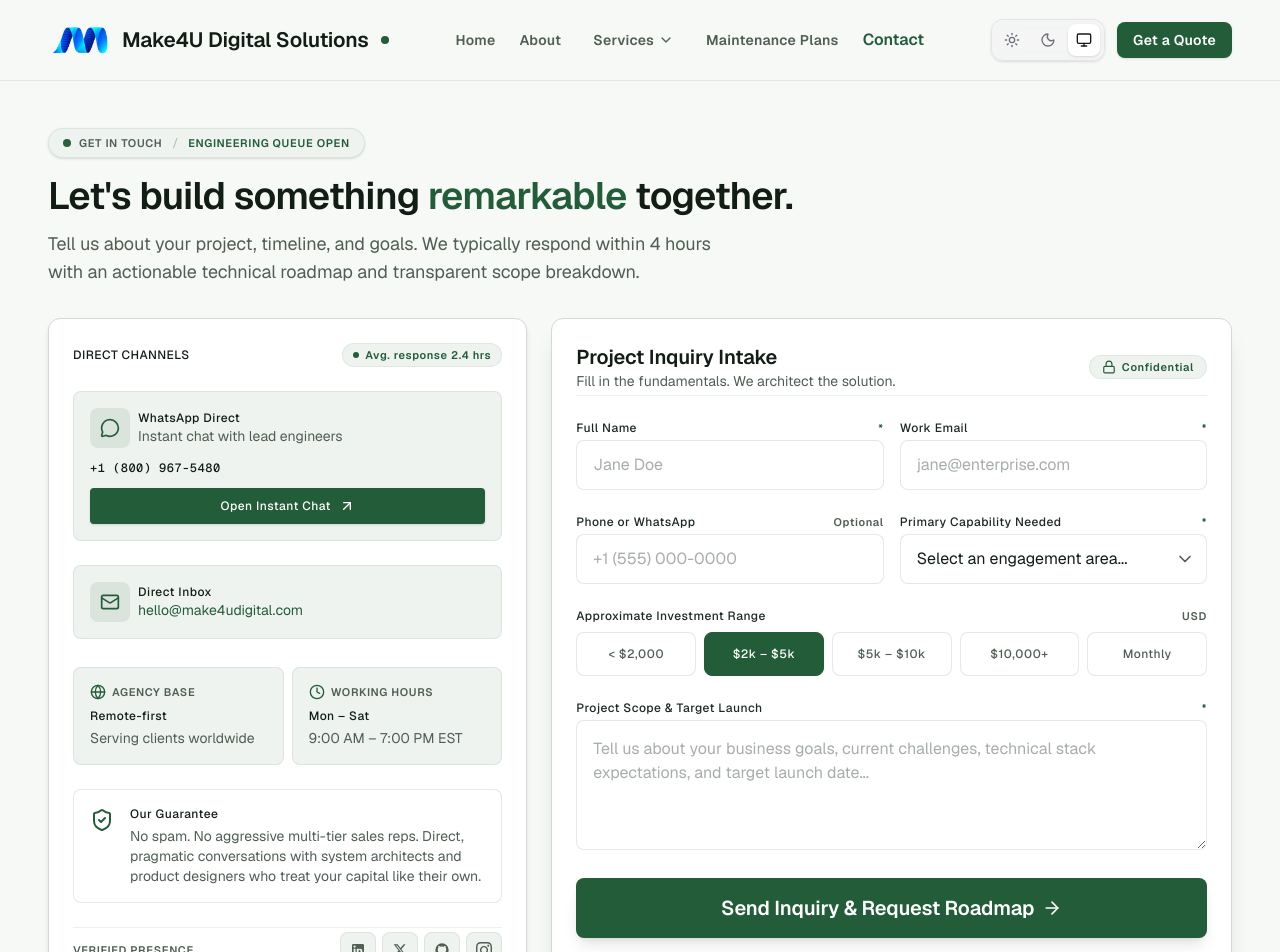
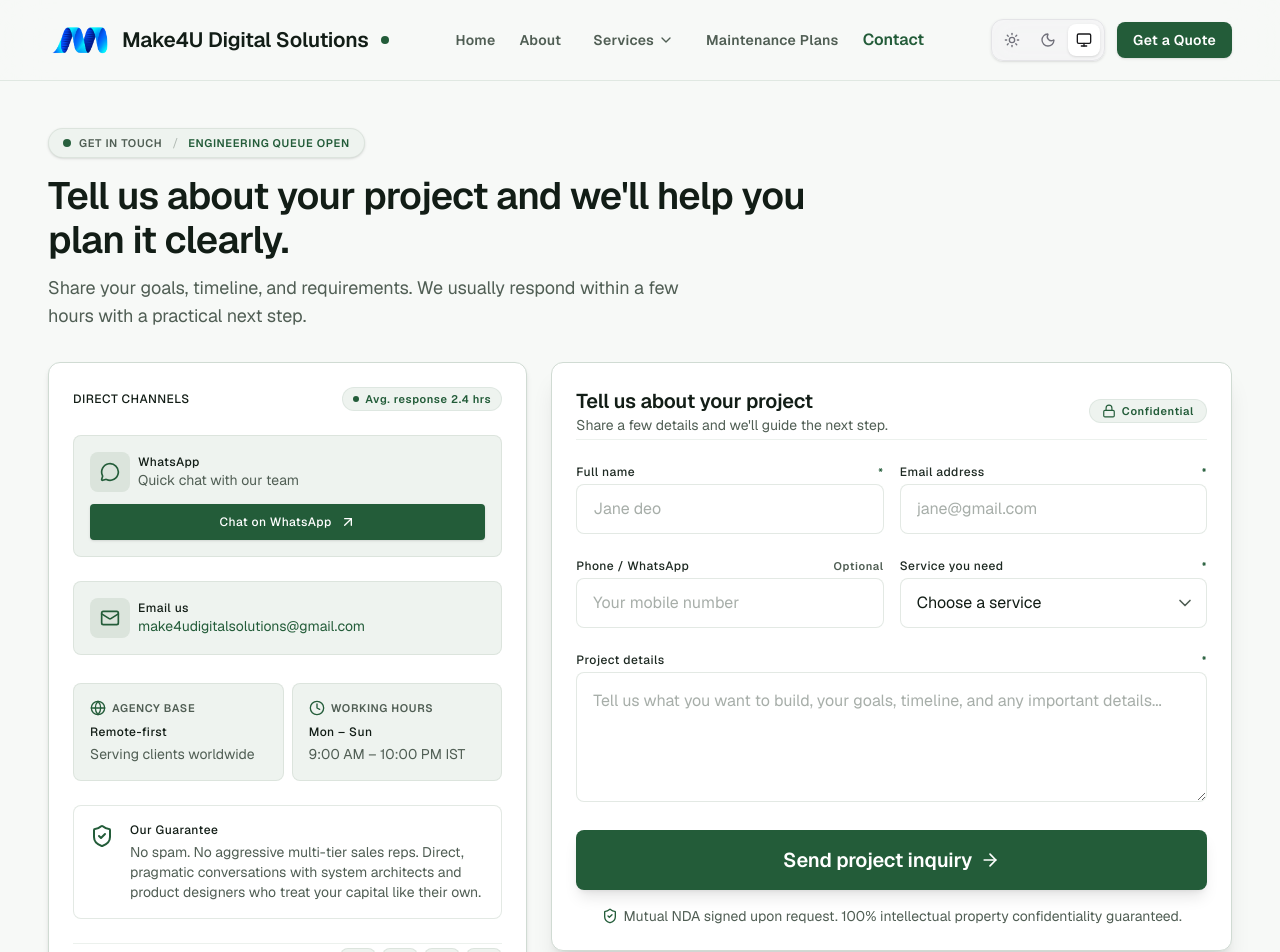
Before and after one commit to Jais-Abhi/Make4u_portfolio, a Next.js app: page /contact in a window 1280 px wide. Shown: the top 952 px of the page. Built offline with nearby package versions, Linux system fonts and the light colour scheme.

Commit message:
contact things added

```diff
--- a/src/components/contact-preview.jsx
+++ b/src/components/contact-preview.jsx
@@ -56,7 +56,7 @@ export function ContactPreview() {
               </span>
 
               <a
-                href="mailto:hello@make4u.example"
+                href="mailto:make4udigitalsolutions@gmail.com"
                 className="flex items-center justify-between p-3 rounded bg-surface-container-high border border-outline-variant hover:border-primary-container transition-colors group"
               >
                 <div className="flex items-center gap-3">
@@ -66,7 +66,7 @@ export function ContactPreview() {
                       Email Inquiry
                     </span>
                     <span className="font-body-sm text-body-sm text-primary font-medium">
-                      hello@make4u.example
+                      make4udigitalsolutions@gmail.com
                     </span>
                   </div>
                 </div>
@@ -74,17 +74,19 @@ export function ContactPreview() {
               </a>
 
               <a
-                href="tel:+15550192834"
+                href="https://wa.me/917390813440?text=Hello%20Make4U%20Digital%20Solutions%2C%20I%20need%20help%20with%20my%20project."
+                target="_blank"
+                rel="noopener noreferrer"
                 className="flex items-center justify-between p-3 rounded bg-surface-container-high border border-outline-variant hover:border-primary-container transition-colors group"
               >
                 <div className="flex items-center gap-3">
                   <MessageSquare className="h-5 w-5 text-primary-container" />
                   <div className="flex flex-col">
                     <span className="font-label-sm text-label-sm text-on-surface-variant">
-                      WhatsApp &amp; Direct Line
+                      WhatsApp
                     </span>
                     <span className="font-body-sm text-body-sm text-primary font-medium">
-                      +1 (555) 019-2834
+                      Chat with our team
                     </span>
                   </div>
                 </div>
--- a/src/components/contact/contact-section.jsx
+++ b/src/components/contact/contact-section.jsx
@@ -18,14 +18,6 @@ import {
   Zap,
   ChevronDown,
 } from "lucide-react";
-
-const BUDGET_OPTIONS = [
-  { value: "<2k", label: "< $2,000" },
-  { value: "2k-5k", label: "$2k – $5k" },
-  { value: "5k-10k", label: "$5k – $10k" },
-  { value: "10k+", label: "$10,000+" },
-  { value: "retainer", label: "Monthly" },
-];
 
 const SERVICE_OPTIONS = [
   { value: "web-app", label: "Website & App Development" },
@@ -59,7 +51,6 @@ export function ContactSection() {
     workEmail: "",
     contactNumber: "",
     serviceSelect: initialService,
-    budget: "2k-5k",
     projectDetails: "",
   });
 
@@ -109,7 +100,6 @@ export function ContactSection() {
         workEmail: "",
         contactNumber: "",
         serviceSelect: "",
-        budget: "2k-5k",
         projectDetails: "",
       });
     }, 900);
@@ -135,13 +125,11 @@ export function ContactSection() {
             </div>
 
             <h1 className="font-headline-lg text-headline-lg text-primary tracking-tight font-bold mt-2">
-              Let&apos;s build something{" "}
-              <span className="text-primary-container">remarkable</span> together.
+              Tell us about your project and we&apos;ll help you plan it clearly.
             </h1>
 
             <p className="font-body-lg text-body-lg text-on-surface-variant max-w-2xl leading-relaxed mt-1">
-              Tell us about your project, timeline, and goals. We typically respond
-              within 4 hours with an actionable technical roadmap and transparent scope breakdown.
+              Share your goals, timeline, and requirements. We usually respond within a few hours with a practical next step.
             </p>
           </div>
         </section>
@@ -172,25 +160,21 @@ export function ContactSection() {
                   </div>
                   <div className="flex flex-col">
                     <span className="font-label-md text-label-md text-primary font-semibold">
-                      WhatsApp Direct
+                      WhatsApp
                     </span>
                     <span className="font-body-sm text-body-sm text-on-surface-variant">
-                      Instant chat with lead engineers
+                      Quick chat with our team
                     </span>
                   </div>
                 </div>
 
-                <p className="font-label-md text-label-md text-primary font-mono tracking-wide pt-1">
-                  +1 (800) 967-5480
-                </p>
-
                 <a
-                  href="https://wa.me/18009675480"
+                  href="https://wa.me/917390813440?text=Hello%20Make4U%20Digital%20Solutions%2C%20I%20want%20to%20discuss%20my%20project."
                   target="_blank"
                   rel="noopener noreferrer"
                   className="mt-1 inline-flex items-center justify-center gap-2 w-full py-2.5 px-4 bg-primary-container text-on-primary-fixed font-label-md text-label-md rounded font-semibold hover:brightness-105 active:scale-[0.99] transition-all shadow-sm"
                 >
-                  <span>Open Instant Chat</span>
+                  <span>Chat on WhatsApp</span>
                   <ArrowUpRight className="h-4 w-4" />
                 </a>
               </div>
@@ -203,13 +187,13 @@ export function ContactSection() {
                   </div>
                   <div className="flex flex-col">
                     <span className="font-label-md text-label-md text-primary font-semibold">
-                      Direct Inbox
+                      Email us
                     </span>
                     <a
-                      href="mailto:hello@make4udigital.com"
+                      href="mailto:make4udigitalsolutions@gmail.com"
                       className="font-body-sm text-body-sm text-primary-container hover:underline"
                     >
-                      hello@make4udigital.com
+                      make4udigitalsolutions@gmail.com
                     </a>
                   </div>
                 </div>
@@ -240,10 +224,10 @@ export function ContactSection() {
                     </span>
                   </div>
                   <p className="font-label-md text-label-md text-primary font-medium mt-1">
-                    Mon – Sat
+                    Mon – Sun
                   </p>
                   <p className="font-body-sm text-body-sm text-on-surface-variant leading-tight">
-                    9:00 AM – 7:00 PM EST
+                    9:00 AM – 10:00 PM IST
                   </p>
                 </div>
               </div>
@@ -376,10 +360,10 @@ export function ContactSection() {
               <div className="flex items-center justify-between pb-1 border-b border-outline-variant/40">
                 <div className="flex flex-col">
                   <h2 className="font-headline-sm text-headline-sm text-primary font-bold">
-                    Project Inquiry Intake
+                    Tell us about your project
                   </h2>
                   <p className="font-body-sm text-body-sm text-on-surface-variant">
-                    Fill in the fundamentals. We architect the solution.
+                    Share a few details and we&apos;ll guide the next step.
                   </p>
                 </div>
                 <span className="hidden sm:inline-flex items-center gap-1.5 font-label-sm text-label-sm text-primary-container bg-surface-container-low border border-outline-variant/50 px-3 py-1 rounded-full font-medium">
@@ -395,7 +379,7 @@ export function ContactSection() {
                     htmlFor="fullName"
                     className="font-label-md text-label-md text-on-surface font-semibold flex items-center justify-between"
                   >
-                    Full Name
+                    Full name
                     <span className="text-primary-container font-label-sm text-label-sm">*</span>
                   </label>
                   <input
@@ -405,7 +389,7 @@ export function ContactSection() {
                     required
                     value={formData.fullName}
                     onChange={handleInputChange}
-                    placeholder="Jane Doe"
+                    placeholder="Jane deo"
                     className={`w-full bg-surface-container-lowest border ${
                       errors.fullName ? "border-red-500" : "border-outline-variant/60"
                     } text-primary placeholder-on-surface-variant/50 font-body-md text-body-md px-space-md py-3 rounded-lg transition-all outline-none focus:border-primary-container focus:bg-surface-container-high`}
@@ -420,7 +404,7 @@ export function ContactSection() {
                     htmlFor="workEmail"
                     className="font-label-md text-label-md text-on-surface font-semibold flex items-center justify-between"
                   >
-                    Work Email
+                    Email address
                     <span className="text-primary-container font-label-sm text-label-sm">*</span>
                   </label>
                   <input
@@ -430,7 +414,7 @@ export function ContactSection() {
                     required
                     value={formData.workEmail}
                     onChange={handleInputChange}
-                    placeholder="jane@enterprise.com"
+                    placeholder="jane@gmail.com"
                     className={`w-full bg-surface-container-lowest border ${
                       errors.workEmail ? "border-red-500" : "border-outline-variant/60"
                     } text-primary placeholder-on-surface-variant/50 font-body-md text-body-md px-space-md py-3 rounded-lg transition-all outline-none focus:border-primary-container focus:bg-surface-container-high`}
@@ -448,7 +432,7 @@ export function ContactSection() {
                     htmlFor="contactNumber"
                     className="font-label-md text-label-md text-on-surface font-semibold flex items-center justify-between"
                   >
-                    Phone or WhatsApp
+                    Phone / WhatsApp
                     <span className="font-label-sm text-label-sm text-on-surface-variant font-normal">
                       Optional
                     </span>
@@ -459,7 +443,7 @@ export function ContactSection() {
                     type="tel"
                     value={formData.contactNumber}
                     onChange={handleInputChange}
-                    placeholder="+1 (555) 000-0000"
+                    placeholder="Your mobile number"
                     className="w-full bg-surface-container-lowest border border-outline-variant/60 text-primary placeholder-on-surface-variant/50 font-body-md text-body-md px-space-md py-3 rounded-lg transition-all outline-none focus:border-primary-container focus:bg-surface-container-high"
                   />
                 </div>
@@ -469,7 +453,7 @@ export function ContactSection() {
                     htmlFor="serviceSelect"
                     className="font-label-md text-label-md text-on-surface font-semibold flex items-center justify-between"
                   >
-                    Primary Capability Needed
+                    Service you need
                     <span className="text-primary-container font-label-sm text-label-sm">*</span>
                   </label>
                   <div className="relative">
@@ -484,7 +468,7 @@ export function ContactSection() {
                       } text-primary font-body-md text-body-md px-space-md py-3 rounded-lg appearance-none cursor-pointer outline-none focus:border-primary-container focus:bg-surface-container-high pr-10`}
                     >
                       <option value="" disabled className="text-on-surface-variant">
-                        Select an engagement area...
+                        Choose a service
                       </option>
                       {SERVICE_OPTIONS.map((opt) => (
                         <option
@@ -504,40 +488,13 @@ export function ContactSection() {
                 </div>
               </div>
 
-              {/* Row 3: Budget Range Pill Selectors */}
-              <div className="flex flex-col gap-space-xs">
-                <label className="font-label-md text-label-md text-on-surface font-semibold flex items-center justify-between">
-                  Approximate Investment Range
-                  <span className="font-label-sm text-label-sm text-on-surface-variant font-normal">
-                    USD
-                  </span>
-                </label>
-                <div className="grid grid-cols-2 sm:grid-cols-3 lg:grid-cols-5 gap-2 pt-1">
-                  {BUDGET_OPTIONS.map((b) => (
-                    <label key={b.value} className="cursor-pointer">
-                      <input
-                        type="radio"
-                        name="budget"
-                        value={b.value}
-                        checked={formData.budget === b.value}
-                        onChange={handleInputChange}
-                        className="peer sr-only"
-                      />
-                      <div className="h-11 px-2.5 rounded-lg border border-outline-variant/60 bg-surface-container-lowest text-on-surface-variant peer-checked:bg-primary-container peer-checked:text-on-primary-fixed peer-checked:border-primary-container font-label-md text-label-md font-semibold flex items-center justify-center text-center transition-all hover:border-primary-container/60">
-                        {b.label}
-                      </div>
-                    </label>
-                  ))}
-                </div>
-              </div>
-
-              {/* Row 4: Project Scope Textarea */}
+              {/* Row 3: Project Details */}
               <div className="flex flex-col gap-space-xs">
                 <label
                   htmlFor="projectDetails"
                   className="font-label-md text-label-md text-on-surface font-semibold flex items-center justify-between"
                 >
-                  Project Scope &amp; Target Launch
+                  Project details
                   <span className="text-primary-container font-label-sm text-label-sm">*</span>
                 </label>
                 <textarea
@@ -547,7 +504,7 @@ export function ContactSection() {
                   required
                   value={formData.projectDetails}
                   onChange={handleInputChange}
-                  placeholder="Tell us about your business goals, current challenges, technical stack expectations, and target launch date..."
+                  placeholder="Tell us what you want to build, your goals, timeline, and any important details..."
                   className={`w-full bg-surface-container-lowest border ${
                     errors.projectDetails ? "border-red-500" : "border-outline-variant/60"
                   } text-primary placeholder-on-surface-variant/50 font-body-md text-body-md p-space-md rounded-lg transition-all outline-none resize-y focus:border-primary-container focus:bg-surface-container-high`}
@@ -567,7 +524,7 @@ export function ContactSection() {
                   }`}
                 >
                   <span>
-                    {isSubmitting ? "Transmitting Scope..." : "Send Inquiry & Request Roadmap"}
+                    {isSubmitting ? "Sending your request..." : "Send project inquiry"}
                   </span>
                   <ArrowRight className="h-5 w-5" />
                 </button>
--- a/src/components/navbar.jsx
+++ b/src/components/navbar.jsx
@@ -45,21 +45,25 @@ export function Navbar() {
     {
       title: "SEO & Digital Growth",
       description: "Search visibility and growth systems that drive demand.",
+      href: "/services/seo-digital-growth",
       icon: BarChart3,
     },
     {
       title: "Graphic Design & Video Editing",
       description: "Brand visuals and motion design for stronger engagement.",
+      href: "/services/graphic-design-video-editing",
       icon: Palette,
     },
     {
       title: "Photography & Videography",
       description: "Premium content for products, brands, and events.",
+      href: "/services/photography-videography",
       icon: Camera,
     },
     {
       title: "AI & Business Integration",
       description: "Automation that connects tools, leads, and support flows.",
+      href: "/services/ai-business-integration",
       icon: Bot,
     },
   ];
--- a/src/components/services-overview.jsx
+++ b/src/components/services-overview.jsx
@@ -34,6 +34,7 @@ export function ServicesOverview() {
     {
       code: "03 / SEO",
       title: "SEO & Digital Growth",
+      href: "/services/seo-digital-growth",
       description:
         "Improve your search visibility and help more qualified buyers discover your business online.",
       feature: "High-intent conversion focus",
@@ -47,6 +48,7 @@ export function ServicesOverview() {
     {
       code: "04 / CREATIVE",
       title: "Graphic Design & Video Editing",
+      href: "/services/graphic-design-video-editing",
       description:
         "Create standout visuals, campaigns, and motion content that keep your brand memorable.",
       feature: "Brand-consistent assets",
@@ -60,6 +62,7 @@ export function ServicesOverview() {
     {
       code: "05 / MEDIA",
       title: "Photography & Videography",
+      href: "/services/photography-videography",
       description:
         "Capture polished product, brand, and event content that feels premium across every channel.",
       feature: "High-resolution capture",
@@ -73,6 +76,7 @@ export function ServicesOverview() {
     {
       code: "06 / AI & OPS",
       title: "AI & Business Integration",
+      href: "/services/ai-business-integration",
       description:
         "Connect CRM, chats, automations, and lead flows so your team works faster and smarter.",
       feature: "Automated customer routing",
```
Also changed, not shown: src/app/services/ai-business-integration/page.js (added, +10 -0 lines), src/app/services/graphic-design-video-editing/page.js (added, +10 -0 lines), src/app/services/photography-videography/page.js (added, +10 -0 lines), src/app/services/seo-digital-growth/page.js (added, +10 -0 lines), src/components/footer.jsx (+2 -11 lines), src/components/services/coming-soon-page.jsx (added, +41 -0 lines).
